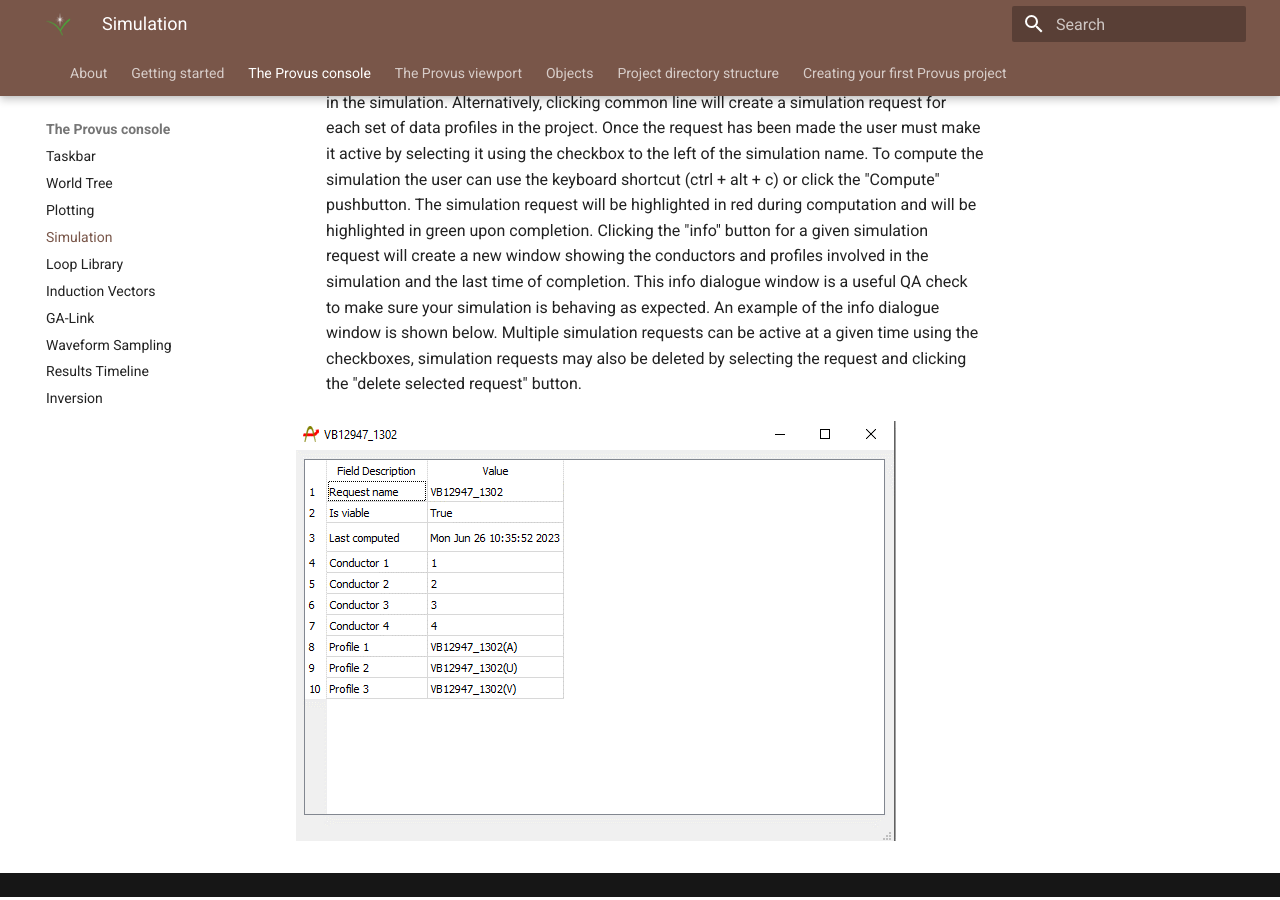
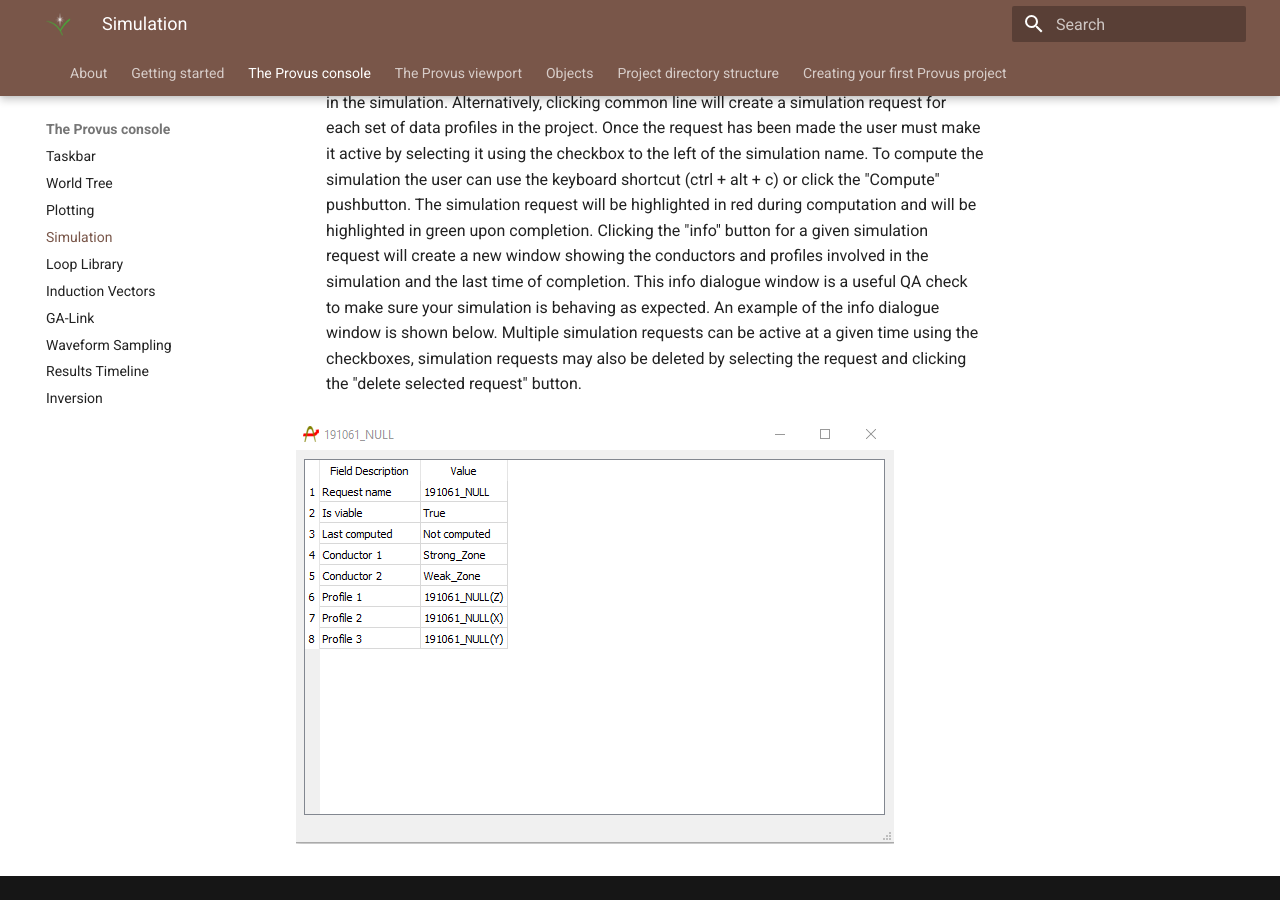
Before and after one commit to anthonyznova/Provdoc, an MkDocs documentation site: the page built from docs/provus_console/simulation.md, in a window 1280 px wide and 900 px high, scrolled down 1443 px. Built offline with MkDocs 1.6.1 and Material for MkDocs 9.7.7, drawn with Linux system fonts in a browser that asks for light colours.

Commit message:
Update simulation.md

```diff
--- a/docs/provus_console/simulation.md
+++ b/docs/provus_console/simulation.md
@@ -8,4 +8,4 @@ The simulation widget in the Provus console is where the user will create and co
 
 3. The "Simulation Requests" container is where all simulation requests are listed and created. A simulation request is created in this container by clicking on the empty cell under the "Name" column and entering a name. Once a name has been assigned the request will be present in the container and the user may select the profiles and conductors to be included in the simulation. Alternatively, clicking common line will create a simulation request for each set of data profiles in the project. Once the request has been made the user must make it active by selecting it using the checkbox to the left of the simulation name. To compute the simulation the user can use the keyboard shortcut (ctrl + alt + c) or click the "Compute" pushbutton. The simulation request will be highlighted in red during computation and will be highlighted in green upon completion. Clicking the "info" button for a given simulation request will create a new window showing the conductors and profiles involved in the simulation and the last time of completion. This info dialogue window is a useful QA check to make sure your simulation is behaving as expected. An example of the info dialogue window is shown below. Multiple simulation requests can be active at a given time using the checkboxes, simulation requests may also be deleted by selecting the request and clicking the "delete selected request" button.
 
-![An example of a simulation request dialog window showing the data profiles and conductors included in the request](../images/simwidgetinfo.png)
+![An example of a simulation request dialog window showing the data profiles and conductors included in the request](../images/simdialog.PNG)
```
